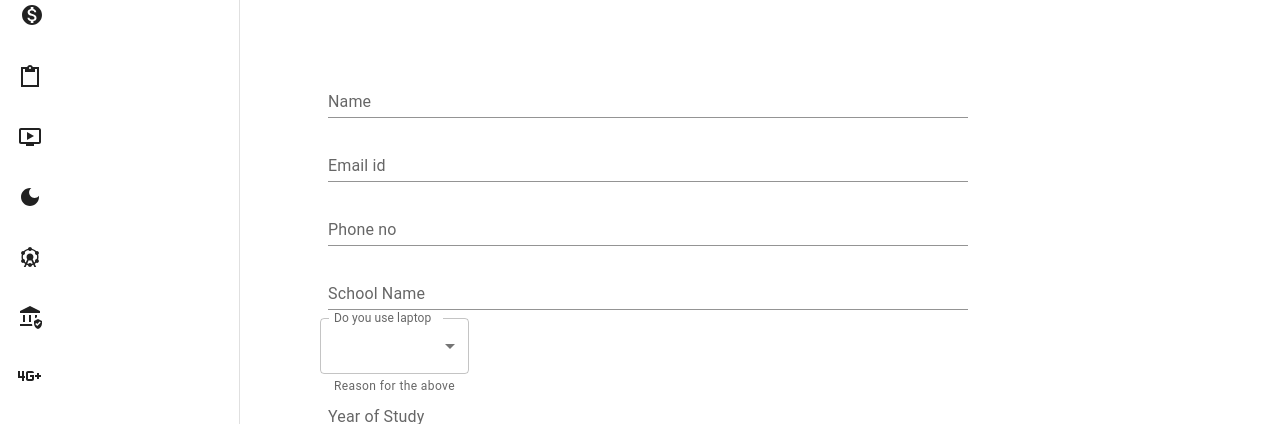
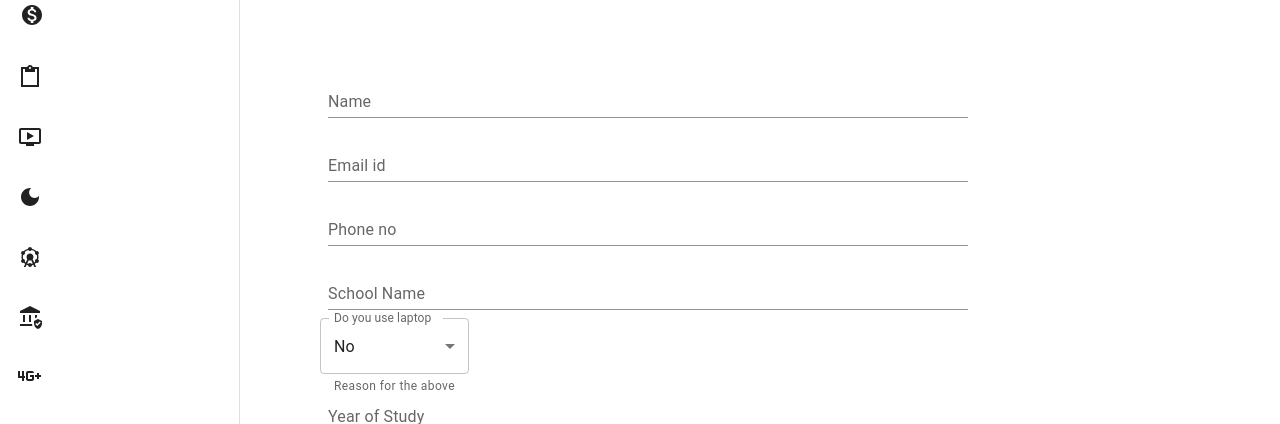
Before and after one commit to mdfaizanahmed786/Furqan-frontend, a React (Create React App) app: page /AllForms in a window 1280 px wide. Shown: the part 323-747 px from the top of the page. Built offline with nearby package versions, Linux system fonts and the light colour scheme.

Commit message:
feat: completed adding of forms

```diff
--- a/src/components/AllForms.js
+++ b/src/components/AllForms.js
@@ -1,65 +1,139 @@
-import React from 'react'
-import MiniDrawer from './MiniDrawer'
-import TextField from '@mui/material/TextField';
-import { Box, Divider, Typography } from '@mui/material';
-import Radio from '@mui/material/Radio';
-import RadioGroup from '@mui/material/RadioGroup';
-import FormControlLabel from '@mui/material/FormControlLabel';
-import FormLabel from '@mui/material/FormLabel';
-import InputLabel from '@mui/material/InputLabel';
-import MenuItem from '@mui/material/MenuItem';
-import FormControl from '@mui/material/FormControl';
-import Select from '@mui/material/Select';
-import Link from '@mui/material/Link';
-import Button from '@mui/material/Button';
-import Form from './Form'
+import { Box, Divider, Typography } from "@mui/material";
+import Button from "@mui/material/Button";
+import FormControl from "@mui/material/FormControl";
+import FormControlLabel from "@mui/material/FormControlLabel";
+import FormLabel from "@mui/material/FormLabel";
+import Link from "@mui/material/Link";
+import MenuItem from "@mui/material/MenuItem";
+import Radio from "@mui/material/Radio";
+import RadioGroup from "@mui/material/RadioGroup";
+import TextField from "@mui/material/TextField";
+import React, { useState } from "react";
+import MiniDrawer from "./MiniDrawer";
+import { QueryClient, useMutation } from "@tanstack/react-query";
+import { useNavigate } from "react-router-dom";
 const AllForms = () => {
-  const preventDefault = (event) => event.preventDefault();
-  const [age, setAge] = React.useState('');
+  const queryClient = new QueryClient();
+  const navigate = useNavigate();
+ const [formData, setFormData]=useState({
+    name:'',
+    emailId:'',
+    phoneNumber:'',
+    schoolName:'',
+    yearOfStudy:'',
+    "willLaptopBeUsed":false,
+    "reason":""
+
+ })
   const choice = [
     {
-      value: 'yes',label:'y'
+      value: true,
+      label: "Yes",
     },
     {
-      value: 'No',label:'n'
+      value: false,
+      label: "No",
+    },
+  ];
+
+  const addForm=async()=>{
+
+    const res=await fetch('http://localhost:5000/v1/form/add',{
+      method:'POST',
+      headers:{
+        'Content-Type':'application/json'
+      },
+      body:JSON.stringify(formData)
+    })
+    const data=await res.json()
+    return data
+  }
+
+  const {mutate, isLoading}=useMutation({
+    mutationKey:['postForm'],
+    mutationFn:addForm,
+    onSuccess:()=>{
+      queryClient.invalidateQueries('getForms')
+      navigate('/')
 
     }
-  ];
-  const handleChange = (event) => {
-    setAge(event.target.value);
-  };
-  return (<>
+  })
 
+  return (
+    <>
       <MiniDrawer />
-      <Box sx={{
-        '& > :not(style)': { marginLeft: 40, marginTop: 8, marginBottom: 1, width: '50ch' },
-      }}>
-        <Typography sx={{ marginBottom: 1 }}><h2>All Forms</h2></Typography>
-        <Link href="/">Dashboard</Link><span>/<Link href='/AllForms'> All Form</Link></span>
-      <Divider sx={{width: '70vw'}}/>
-      <Link href='/AllForms'>Mwp</Link>
+      <Box
+        sx={{
+          "& > :not(style)": {
+            marginLeft: 40,
+            marginTop: 8,
+            marginBottom: 1,
+            width: "50ch",
+          },
+        }}
+      >
+        <Typography sx={{ marginBottom: 1 }}>
+          <h2>All Forms</h2>
+        </Typography>
+        <Link href="/">Dashboard</Link>
+        <span>
+          /<Link href="/AllForms"> All Form</Link>
+        </span>
+        <Divider sx={{ width: "70vw" }} />
+        <Link href="/AllForms">Mwp</Link>
         <Link href="#">DSTR</Link>
         <Link href="#">FEDI</Link>
         <Link href="#">FSDI</Link>
         <Link href="#">DS</Link>
         <Link href="#">DSTM</Link>
         <Link href="#">TEST</Link>
-        <Typography sx={{ marginBottom: 1, textAlign: 'center', color: "#1976d2" }}><h3>Math With Python - Registration Form</h3></Typography>
-        <Box
-          component="form"
-          sx={{ marginTop: 1 }}
-          autoComplete="off"
+        <Typography
+          sx={{ marginBottom: 1, textAlign: "center", color: "#1976d2" }}
         >
-          <TextField id="standard-basic" label="Name" variant="standard" sx={{ margin: 1, width: "50vw" }} />
-          <TextField id="standard-basic" label="Email id" variant="standard" sx={{ margin: 1, width: "50vw" }} />
-          <TextField id="standard-basic" label="Phone no" variant="standard" sx={{ margin: 1, width: "50vw" }} />
-          <TextField id="standard-basic" label="School Name" variant="standard" sx={{ margin: 1, width: "50vw" }} />
+          <h3>Math With Python - Registration Form</h3>
+        </Typography>
+        <Box component="form" sx={{ marginTop: 1 }} autoComplete="off">
+          <TextField
+            id="standard-basic"
+            label="Name"
+            onChange={(e)=>setFormData({...formData, name:e.target.value})
+            }
+            variant="standard"
+            sx={{ margin: 1, width: "50vw" }}
+          />
+          <TextField
+            id="standard-basic"
+            label="Email id"
+            onChange={(e)=>setFormData({...formData, emailId:e.target.value})
+            }
+            variant="standard"
+            sx={{ margin: 1, width: "50vw" }}
+          />
+          <TextField
+            id="standard-basic"
+
+            onChange={(e)=>setFormData({...formData, phoneNumber:e.target.value})
+            }
+            label="Phone no"
+            variant="standard"
+            sx={{ margin: 1, width: "50vw" }}
+          />
+          <TextField
+            id="standard-basic"
+            label="School Name"
+            onChange={(e)=>setFormData({...formData, schoolName:e.target.value})
+            }
+            variant="standard"
+            sx={{ margin: 1, width: "50vw" }}
+          />
 
           <TextField
             id="outlined-select-currency"
             select
+            onChange={(e)=>setFormData({...formData, willLaptopBeUsed:e.target.value})
+            }
             label="Do you use laptop"
-          defaultValue=".."
+            defaultValue="false"
             helperText="Reason for the above "
           >
             {choice.map((option) => (
@@ -69,31 +143,53 @@ const AllForms = () => {
             ))}
           </TextField>
           <FormControl sx={{ margin: 1 }}>
-            <FormLabel id="demo-row-radio-buttons-group-label">Year of Study</FormLabel>
+            <FormLabel id="demo-row-radio-buttons-group-label">
+              Year of Study
+            </FormLabel>
             <RadioGroup
               row
               aria-labelledby="demo-row-radio-buttons-group-label"
               name="row-radio-buttons-group"
+              onChange={(e)=>setFormData({...formData, yearOfStudy:e.target.value})
+            }
             >
-              <FormControlLabel value="Year 6" control={<Radio />} label=" Year 6" />
-              <FormControlLabel value="Year 7" control={<Radio />} label="Year 7" />
-              <FormControlLabel value="Year 8" control={<Radio />} label="Year 8" />
-              <FormControlLabel value="Year 9" control={<Radio />} label="Year 9" />
+              <FormControlLabel
+                value="Year 6"
+                control={<Radio />}
+                label=" Year 6"
+              />
+              <FormControlLabel
+                value="Year 7"
+                control={<Radio />}
+                label="Year 7"
+              />
+              <FormControlLabel
+                value="Year 8"
+                control={<Radio />}
+                label="Year 8"
+              />
+              <FormControlLabel
+                value="Year 9"
+                control={<Radio />}
+                label="Year 9"
+              />
             </RadioGroup>
             <TextField
               id="standard-multiline-static"
               label="Why do you want to join this course"
+              onChange={(e)=>setFormData({...formData, reason:e.target.value})
+            }
               multiline
               rows={4}
             />
-          <Button variant="contained" color="success">
-        Save
+            <Button variant="contained" color="success" onClick={()=>mutate()}>
+             {isLoading ? 'Loading...':'Save'}
             </Button>
           </FormControl>
         </Box>
       </Box>
     </>
-  )
-}
+  );
+};
 
-export default AllForms
+export default AllForms;
```
Lines whose indentation alone changed are shown as unchanged.
